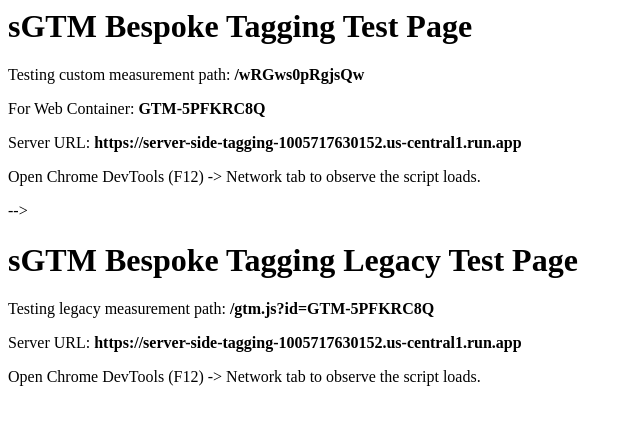
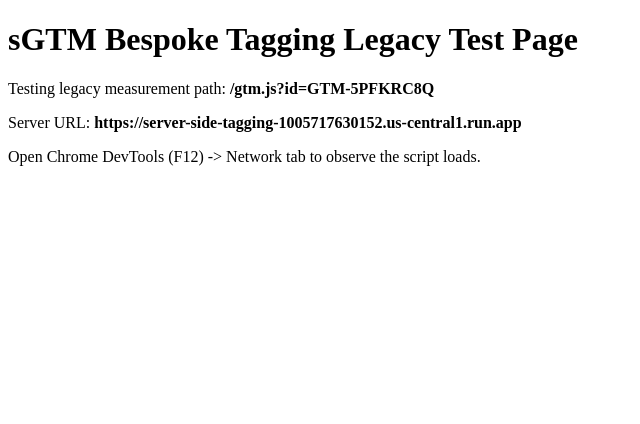
Before and after one commit to sureshgunapu/SGTM-Bespoke-Tagging-Validation, a plain HTML site: page index.html in a window 1280 px wide. Shown: the whole page, without its empty margins (0-640 px from the left). Drawn offline with Linux system fonts and the light colour scheme.

Commit message:
Update index.html

```diff
--- a/index.html
+++ b/index.html
@@ -1,27 +1,3 @@
-<!-- <!DOCTYPE html>
-<html lang="en">
-<head>
-  <meta charset="UTF-8">
-  <title>sGTM Bespoke Tagging Runtime Test</title>
-
-  <!-- Google Tag Manager -->
-  <script>(function(w,d,s,l){w[l]=w[l]||[];w[l].push({'gtm.start':
-  new Date().getTime(),event:'gtm.js'});var f=d.getElementsByTagName(s)[0],
-  j=d.createElement(s),dl=l!='dataLayer'?'?l='+l:'';j.async=true;j.src=
-  'https://server-side-tagging-1005717630152.us-central1.run.app/wRGws0pRgjsQw/'+dl;f.parentNode.insertBefore(j,f);
-  })(window,document,'script','dataLayer');</script>
-  <!-- End Google Tag Manager -->
-
-</head>
-<body>
-  <h1>sGTM Bespoke Tagging Test Page</h1>
-  <p>Testing custom measurement path: <strong>/wRGws0pRgjsQw</strong></p>
-  <p>For Web Container: <strong>GTM-5PFKRC8Q</strong></p>
-  <p>Server URL: <strong>https://server-side-tagging-1005717630152.us-central1.run.app</strong></p>
-  <p>Open Chrome DevTools (F12) -> Network tab to observe the script loads.</p>
-</body>
-</html> -->
-
 <!DOCTYPE html>
 <html lang="en">
 <head>
```
